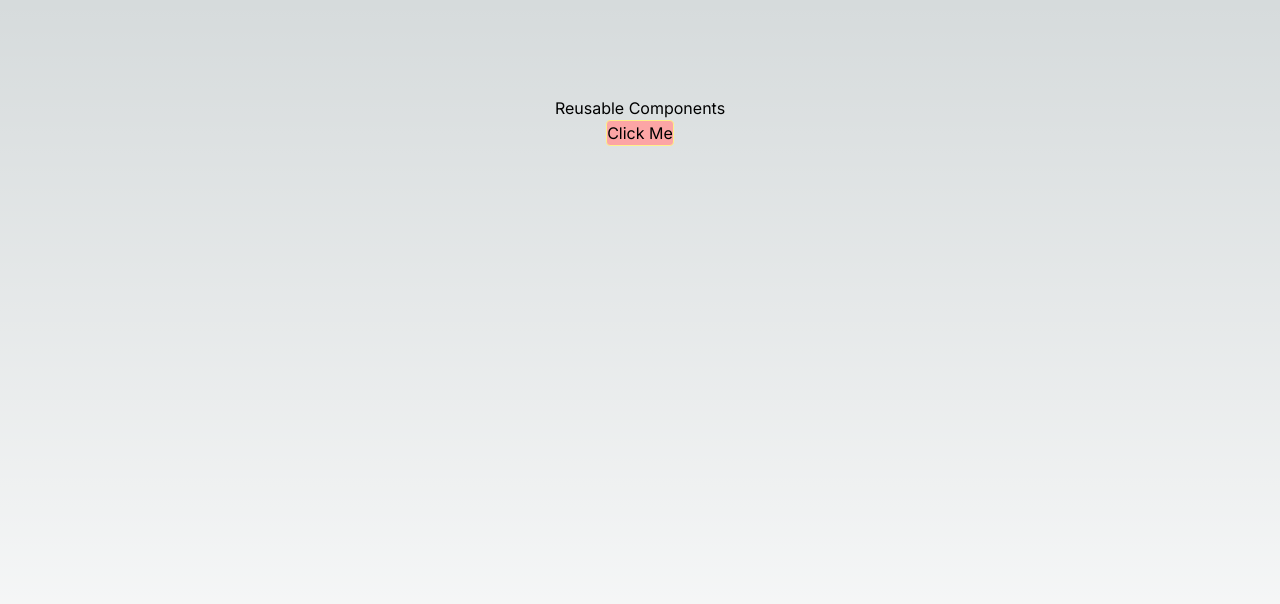
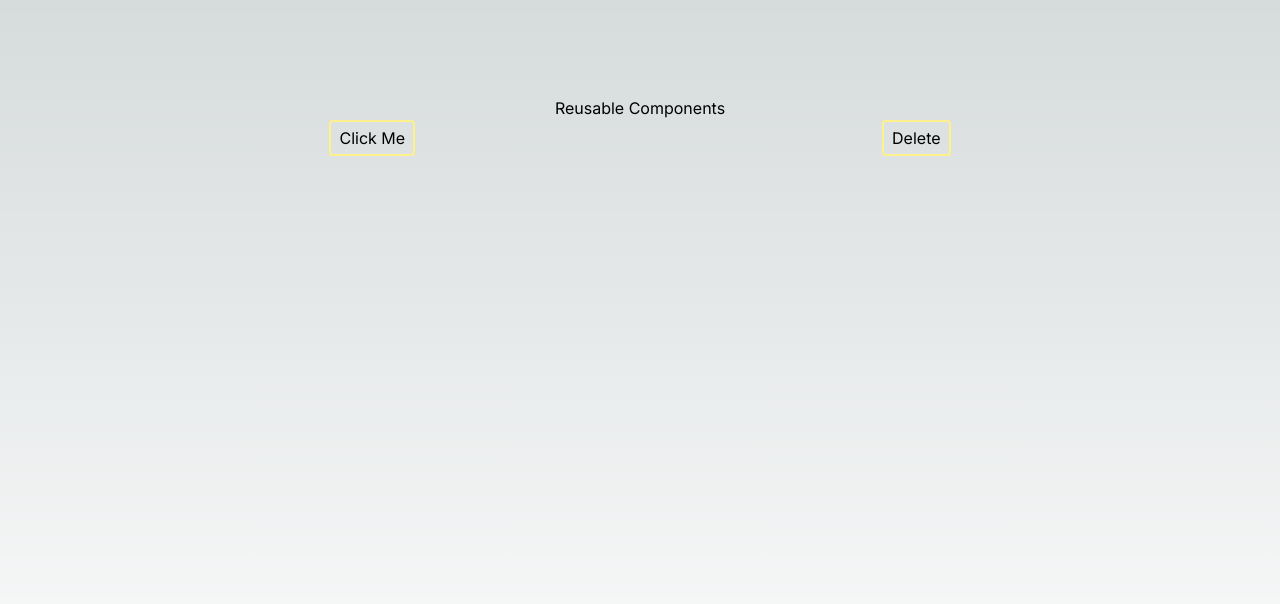
Before and after one commit to Ronexlemon/R-Components, a Next.js app: page / in a window 1280 px wide. Shown: the top 604 px of the page. Built offline with nearby package versions, Linux system fonts and the light colour scheme.

Commit message:
chore:tMerge

```diff
--- a/src/app/page.tsx
+++ b/src/app/page.tsx
@@ -4,10 +4,11 @@ import Image from "next/image";
 
 export default function Home() {
   return (
-    <main className="flex min-h-screen flex-col items-center p-24">
+    <main className="flex min-h-screen  flex-col items-center p-24">
      <div>Reusable Components</div>
-     <div className="flex justify-center items-center">
+     <div className="flex w-full justify-around items-center">
       <Button onClick={()=>alert("yollow")}>Click Me</Button>
+      <Button onClick={()=>alert("yollow")}>Delete</Button>
      </div>
     </main>
   );
--- a/src/components/ui/Button.tsx
+++ b/src/components/ui/Button.tsx
@@ -1,4 +1,5 @@
 import { ButtonHTMLAttributes, ReactNode } from "react"
+import { cn } from "@/lib/utili"
 
 
 interface ButtonProps extends ButtonHTMLAttributes<HTMLButtonElement>{
@@ -6,7 +7,7 @@ interface ButtonProps extends ButtonHTMLAttributes<HTMLButtonElement>{
 }
 const Button=({children,...props}:ButtonProps)=>{
 
-    return <button  {...props} className="border border-yellow-200 rounded bg-red-300">{children}</button>
+    return <button  {...props} className="border-2 border-yellow-200  rounded  py-1 px-2">{children}</button>
 }
 
 export {Button}
--- /dev/null
+++ b/src/lib/utili.ts
@@ -0,0 +1,6 @@
+import { type ClassValue, clsx } from "clsx"
+import { twMerge } from "tailwind-merge"
+
+export function cn(...inputs: ClassValue[]) {
+  return twMerge(clsx(inputs))
+}
```
Also changed, not shown: package.json (+6 -4 lines), 1 other file (tests, documents, lock files or other folders).
